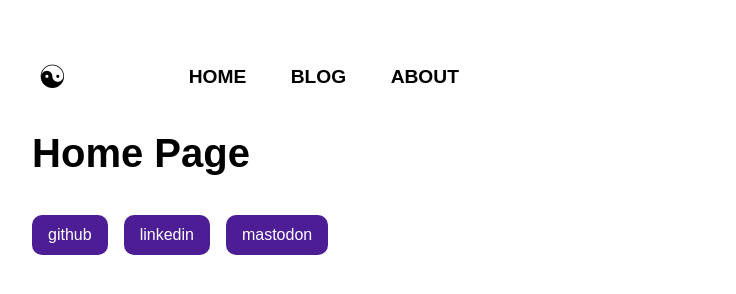
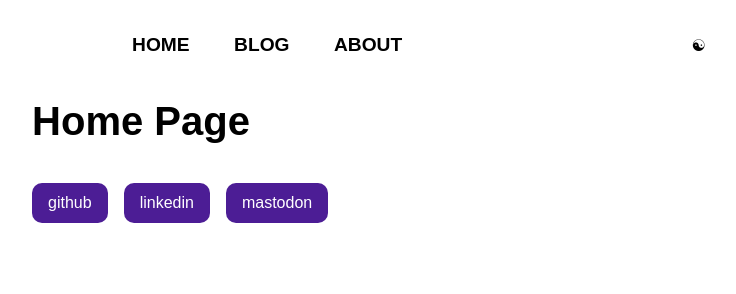
Before and after one commit to kengregson/astro_tutorial, an Astro site: page / in a window 1280 px wide. Shown: the whole page, without its empty margins (268-1004 px from the left). Built offline with nearby package versions, Linux system fonts and the light colour scheme; Astro itself is replaced by a stand-in of ours.

Commit message:
left-right swap color scheme and menu

```diff
--- a/src/components/Header.astro
+++ b/src/components/Header.astro
@@ -5,9 +5,9 @@ import Scheme from '../components/Scheme.astro';
 ---
 <header>
     <nav>
+        <Menu />
+        <Navigation />
         <Scheme />
-        <Navigation />
-        <Menu />
     </nav>
 </header>
 
@@ -15,6 +15,6 @@ import Scheme from '../components/Scheme.astro';
     nav {
         display: flex;
         gap: 1rem;
-        margin-top: 2rem;
+        /*margin-top: 1rem; */
     }
 </style>
--- a/src/components/Menu.astro
+++ b/src/components/Menu.astro
@@ -11,6 +11,5 @@
   .menu {
     background: none;
     font-size: 2em;
-    margin-left: auto;
   }
 </style>
--- a/src/components/Scheme.astro
+++ b/src/components/Scheme.astro
@@ -10,7 +10,8 @@
 <style>
   .scheme {
     background: none;
-    font-size: 2em;
+    font-size: 1em;
     border: none;
+     margin-left: auto;
   }
 </style>
```
